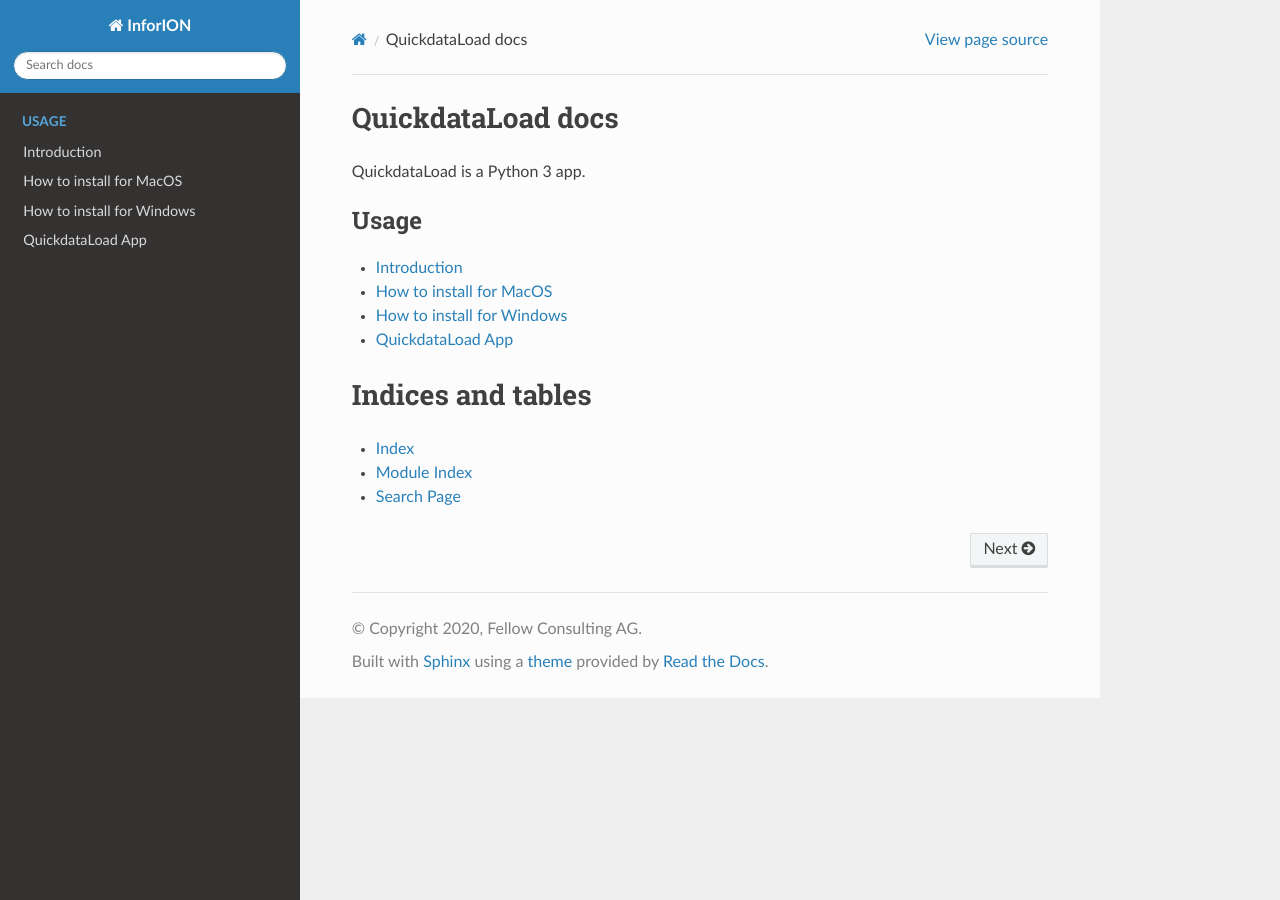
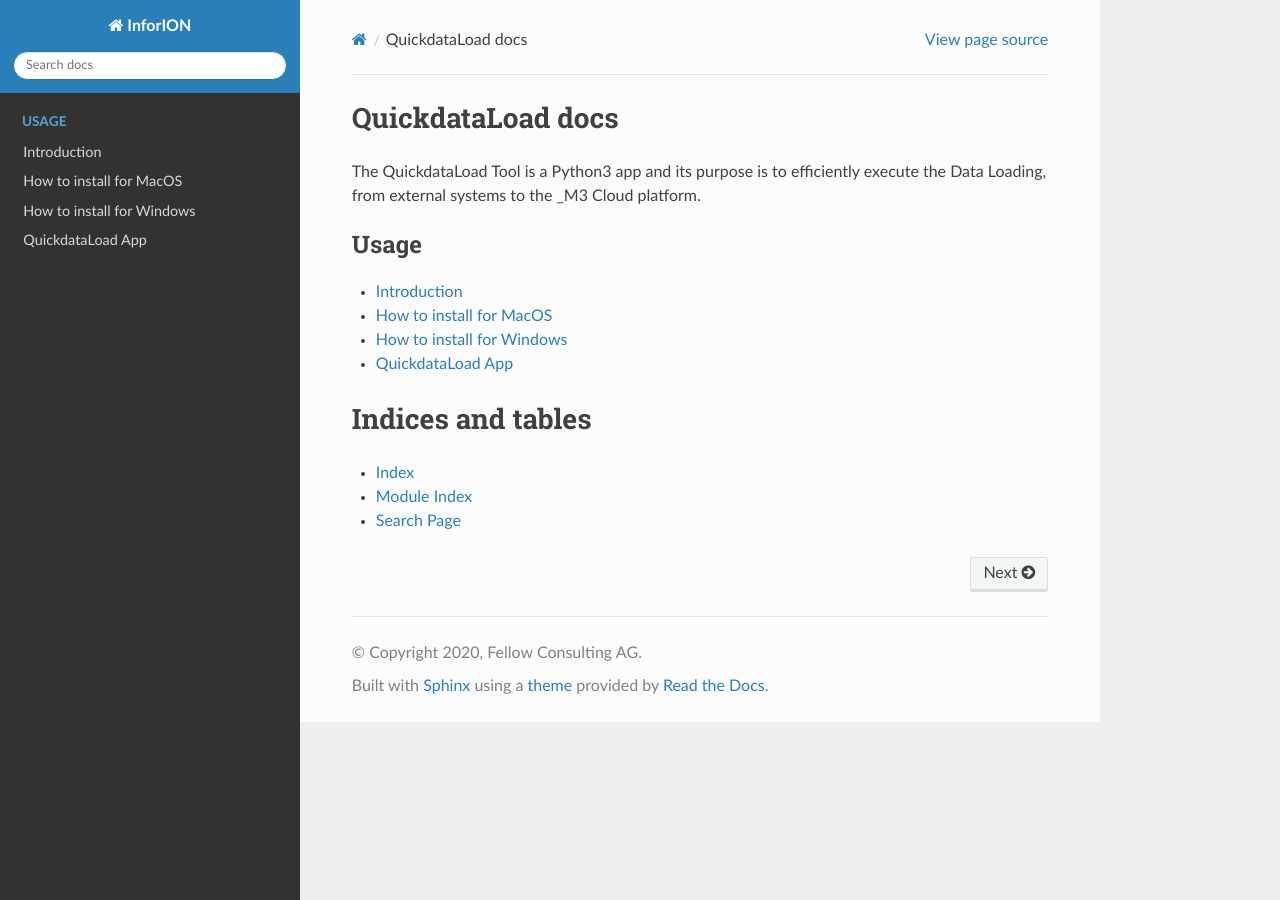
Before and after one commit to Fellow-Consulting-AG/NewSmartdata, a Sphinx documentation site: the page built from docs/source/index.rst, in a window 1280 px wide. Built offline with Sphinx 7.4.7 and the Read the Docs theme 2.0.0, drawn with Linux system fonts in a browser that asks for light colours.

Commit message:
Update index.rst

```diff
--- a/docs/source/index.rst
+++ b/docs/source/index.rst
@@ -1,7 +1,7 @@
 QuickdataLoad docs
 ===================
 
-QuickdataLoad is a Python 3 app.
+The QuickdataLoad Tool is a Python3 app and its purpose is to efficiently execute the Data Loading, from external systems to the _M3 Cloud platform.
 
 .. toctree::
    :caption: Usage
```
